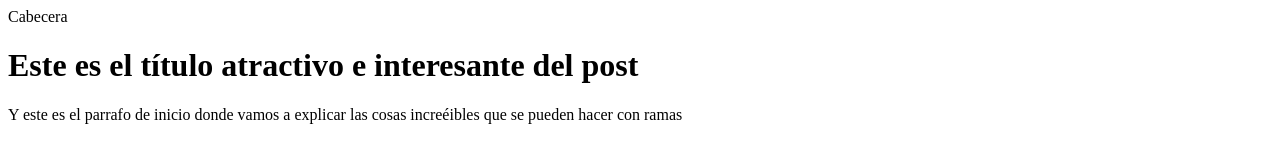
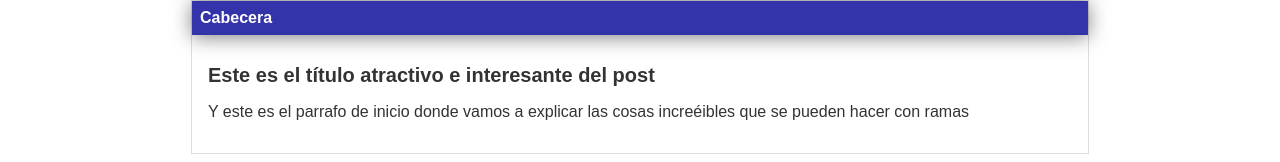
Before and after one commit to John-montoya/Aprendiendo-git, a plain HTML site: page index.html in a window 1280 px wide. Drawn offline with Linux system fonts and the light colour scheme.

Commit message:
agrego stilos con css

```diff
--- a/index.html
+++ b/index.html
@@ -2,7 +2,7 @@
 
 <head>
     <title>El titulo del post</title>
-    <link rel="stylesheet" href="css/estilos.css" />
+    <link rel="stylesheet" href="styless.css" />
 </head>
 
 <body>
--- /dev/null
+++ b/styless.css
@@ -0,0 +1,39 @@
+body {
+    color: #333;
+    text-align: center;
+    font-family: Arial;
+    font-size: 16px;
+    margin: 0;
+    padding: 0;
+}
+
+#cabecera {
+    background: #33A;
+    box-shadow: 0px 2px 20px 0px rgba(0, 0, 0, 0.5);
+    color: white;
+    font-weight: bold;
+    margin: 0;
+    padding: 0.5em;
+}
+
+#cabecera #tagline {
+    padding: 0 0 0 1em;
+    font-weight: normal;
+    font-size: 0.8em;
+}
+
+#container {
+    width: 70%;
+    padding: 0;
+    text-align: left;
+    border: 1px solid #DDD;
+    margin: 0 auto;
+}
+
+#container h1 {
+    font-size: 20px;
+}
+
+#post {
+    padding: 1em;
+}
```
